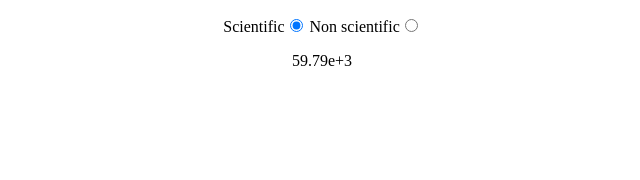
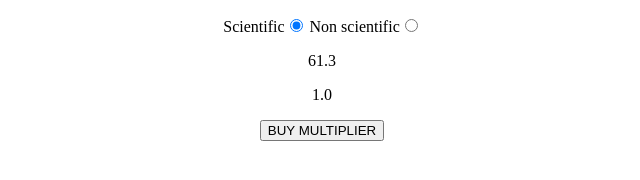
Before and after one commit to palius/getmorenumbers, a website: page index.html in a window 1280 px wide. Shown: the whole page, without its empty margins (318-958 px from the left). Drawn offline with nearby package versions, Linux system fonts and the light colour scheme.

Commit message:
added multiplier

```diff
--- a/game.js
+++ b/game.js
@@ -1,18 +1,21 @@
 const player = {
-    money: 990,
-    funds: 1000
+    money: 0,
+    funds: 10,
+    multiplier: 1
 };
 
 var lastUpdate = new Date().getTime();
 var scientific = true;
 
 document.querySelectorAll("[name=shortenType]").forEach(
-    function(e) {
-        e.onclick = function() {
-            scientific = (e.value === "scientific") ? true : false;
-        };
-    }
+    e => e.onclick = () => scientific = (e.value === "scientific") ? true : false
 );
+
+document.getElementById("buyMultiplier").onclick = () => {
+    player.multiplier = (player.money / player.funds) * player.multiplier;
+    player.money = 0;
+};
+
 
 MoneyFormat = ['K', 'M', 'B', 'T', 'Qd', 'Qt', 'Sx', 'Sp', 'Oc', 'No', 'Dc', 'UDc', 'DDc', 'TDc', 'QdDc', 'QtDc', 'SxDc', 'SpDc', 'ODc', 'NDc', 'Vg', 'UVg', 'DVg', 'TVg', 'QdVg', 'QtVg', 'SxVg', 'SpVg', 'OVg', 'NVg', 'Tg', 'UTg', 'DTg', 'TTg', 'QdTg', 'QtTg', 'SxTg', 'SpTg', 'OTg','NTg', 'Qa', 'UQa', 'DQa', 'TQa', 'QdQa', 'QtQa', 'SxQa', 'SpQa', 'OQa', 'NQa', 'Qi', 'UQi', 'DQi', 'TQi', 'QaQi', 'QtQi', 'SxQi', 'SpQi', 'OQi', 'NQi', 'Se', 'USe', 'DSe', 'TSe', 'QaSe', 'QtSe', 'SxSe', 'SpSe', 'OSe', 'NSe', 'St', 'USt', 'DSt', 'TSt', 'QaSt', 'QtSt', 'SxSt', 'SpSt', 'OSt', 'NSt', 'Og', 'UOg', 'DOg', 'TOg', 'QdOg', 'QtOg', 'SxOg', 'SpOg', 'OOg', 'NOg', 'Nn', 'UNn', 'DNn', 'TNn', 'QdNn', 'QtNn', 'SxNn', 'SpNn', 'ONn', 'NNn'];
 MoneyFormat.reverse();
@@ -36,8 +39,9 @@ setInterval(function() {
     diff = diff / 100;
 
     document.getElementById("numbers").innerHTML = shorten(player.money);
+    document.getElementById("multiplier").innerHTML = shorten(player.multiplier);
 
-    player.money += player.funds*(1.2)*diff;
+    player.money += player.funds*(1 + player.multiplier*0.25)*diff/10;
 
     lastUpdate = thisUpdate;
 }, 100);
--- a/index.html
+++ b/index.html
@@ -5,7 +5,6 @@
         <meta name="viewport" content="width=device-width">
         <title>GetMoreNumbers</title>
         <script src="https://code.jquery.com/jquery-1.10.2.js"></script>
-        <link rel="shortcut icon" type="image/png" href="https://cdn2.iconfinder.com/data/icons/science-solid-icons-vol-1/48/010-512.png"/>
     </head>
     <body>
         <link rel="stylesheet" type="text/css" href="style.css">
@@ -20,6 +19,11 @@
                     </p>
 
                     <p id="numbers" style="text-align:center" ach-tooltip="You get numbers per second."></p>
+                    <p id="multiplier" style="text-align:center" ach-tooltip="Your base multiplier."></p>
+
+                    <p style="text-align:center">
+                        <button id="buyMultiplier">BUY MULTIPLIER</button>
+                    </p>
                 </div>
             </div>
         </div>
```
